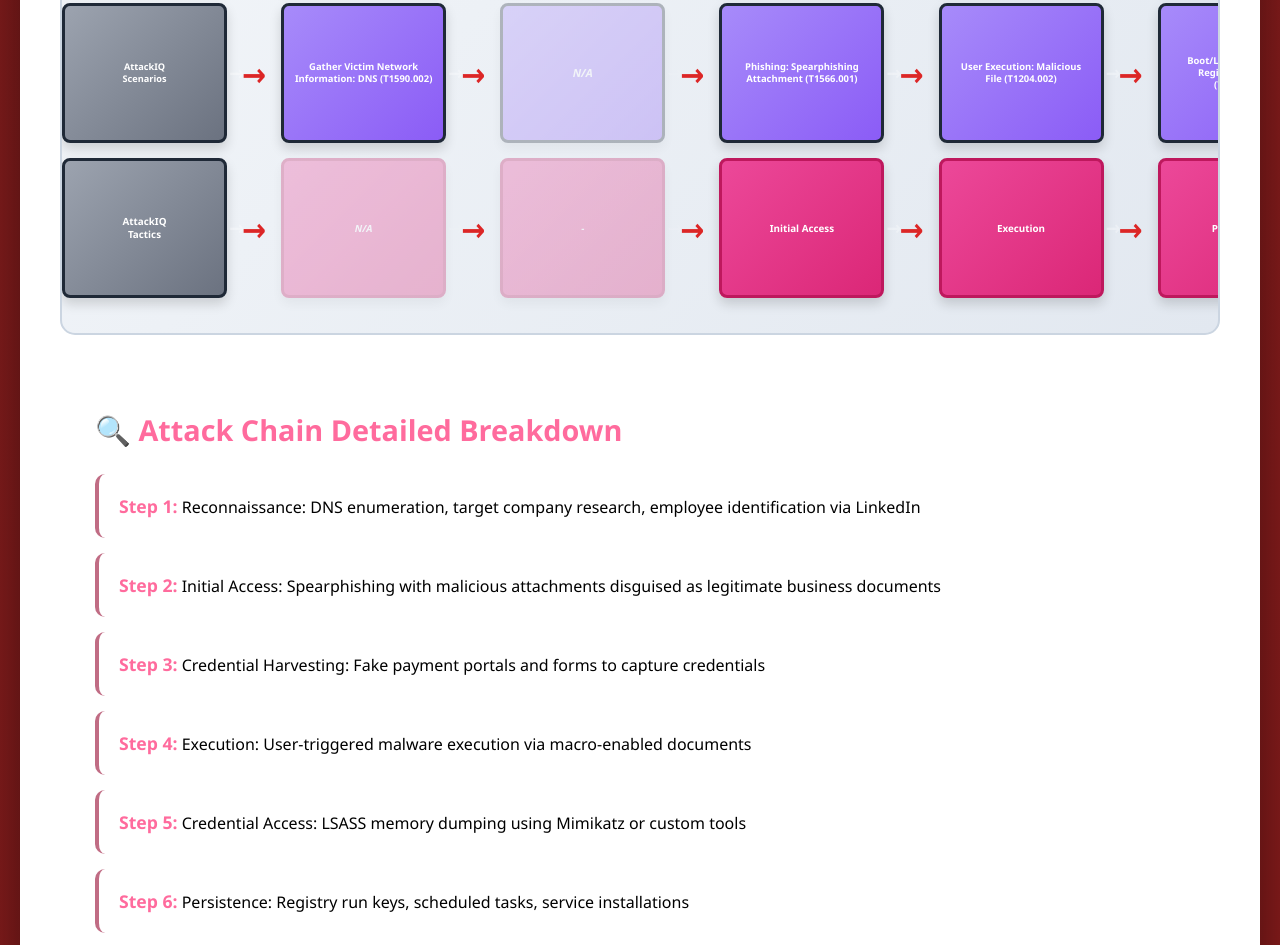
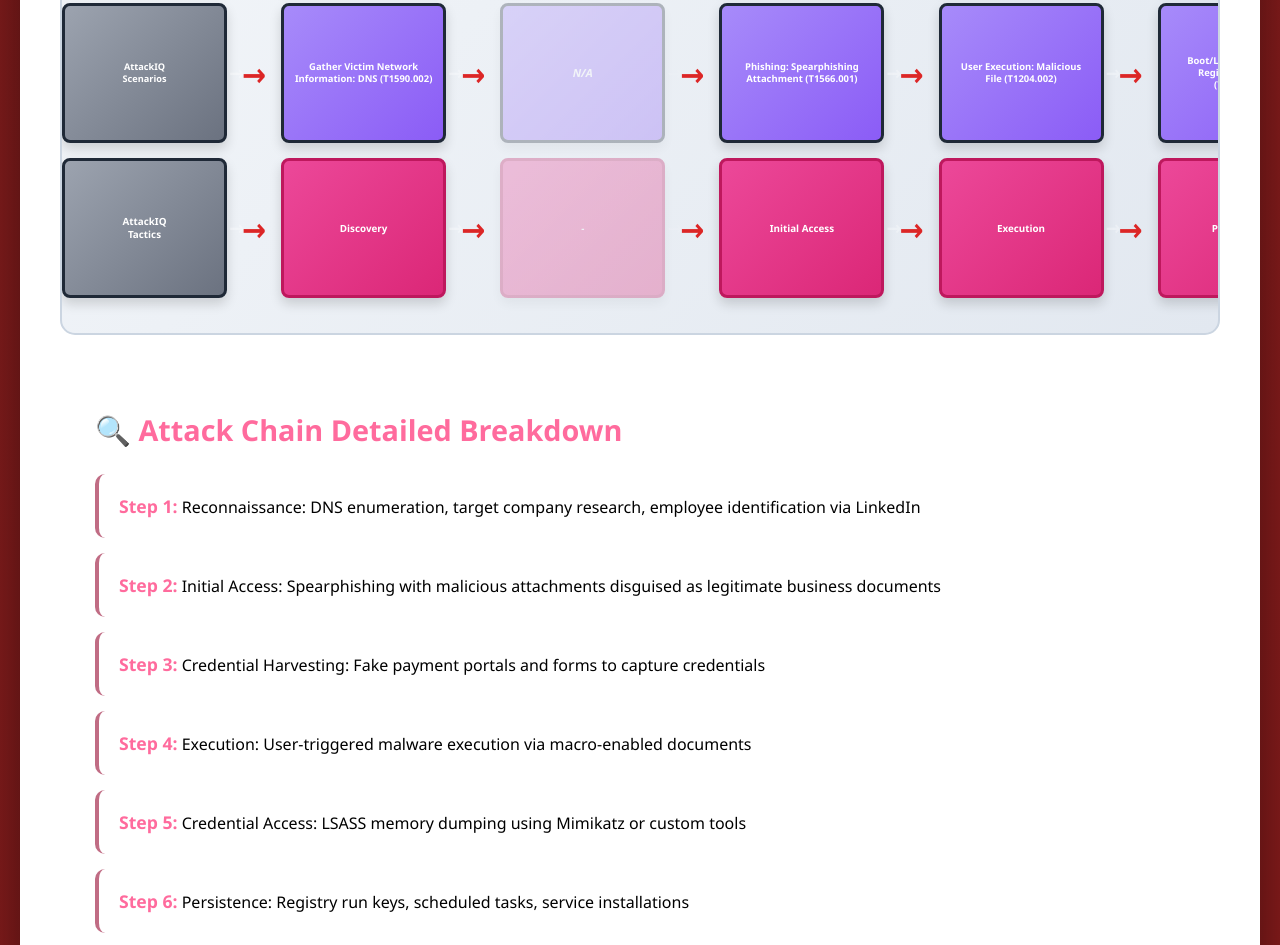
Before and after one commit to tweakn74/APT-Tracker-MITRE-AIQ, a website: page index.html in a window 1280 px wide. Shown: the part 1728-2673 px from the top of the page. Drawn offline with Linux system fonts and the light colour scheme.

Commit message:
Update AttackIQ Tactics mapping: Reconnaissance->Discovery, Resource Development->Initial Access

```diff
--- a/index.html
+++ b/index.html
@@ -1930,11 +1930,11 @@
             }
 
             // Helper function to map MITRE tactics to AttackIQ tactic buckets
+            // AttackIQ has 12 tactics and reorganizes some MITRE tactics into their buckets
             function getAttackIQTactic(mitreTactic) {
-                // AttackIQ has 12 tactics (missing Reconnaissance and Resource Development)
                 const tacticMap = {
-                    'Reconnaissance': 'N/A',
-                    'Resource Development': 'N/A',
+                    'Reconnaissance': 'Discovery',  // AttackIQ categorizes reconnaissance under Discovery
+                    'Resource Development': 'Initial Access',  // Resource development maps to Initial Access
                     'Initial Access': 'Initial Access',
                     'Execution': 'Execution',
                     'Persistence': 'Persistence',
@@ -1944,7 +1944,7 @@
                     'Discovery': 'Discovery',
                     'Lateral Movement': 'Lateral Movement',
                     'Collection': 'Collection',
-                    'Command and Control': 'Command And Control',
+                    'Command and Control': 'Command And Control',  // Note: AttackIQ uses "And" not "and"
                     'Exfiltration': 'Exfiltration',
                     'Impact': 'Impact'
                 };
```
